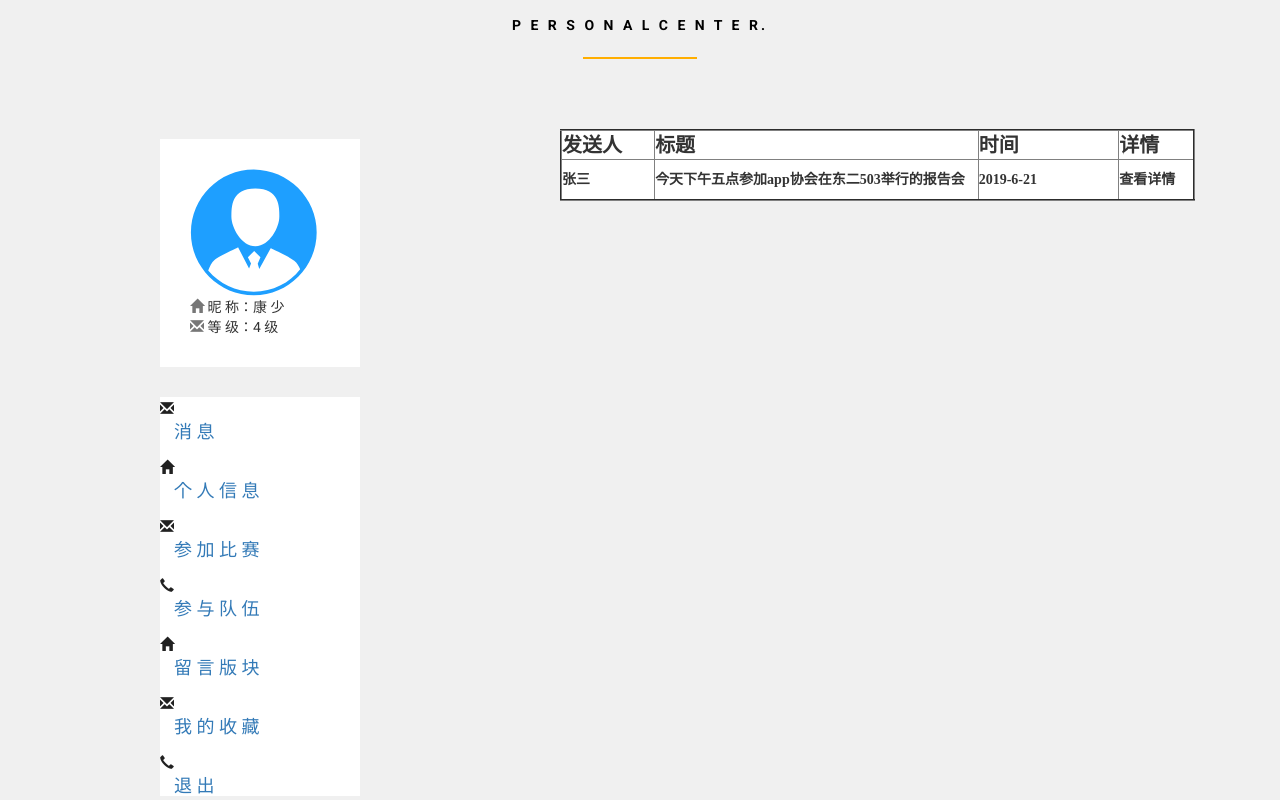
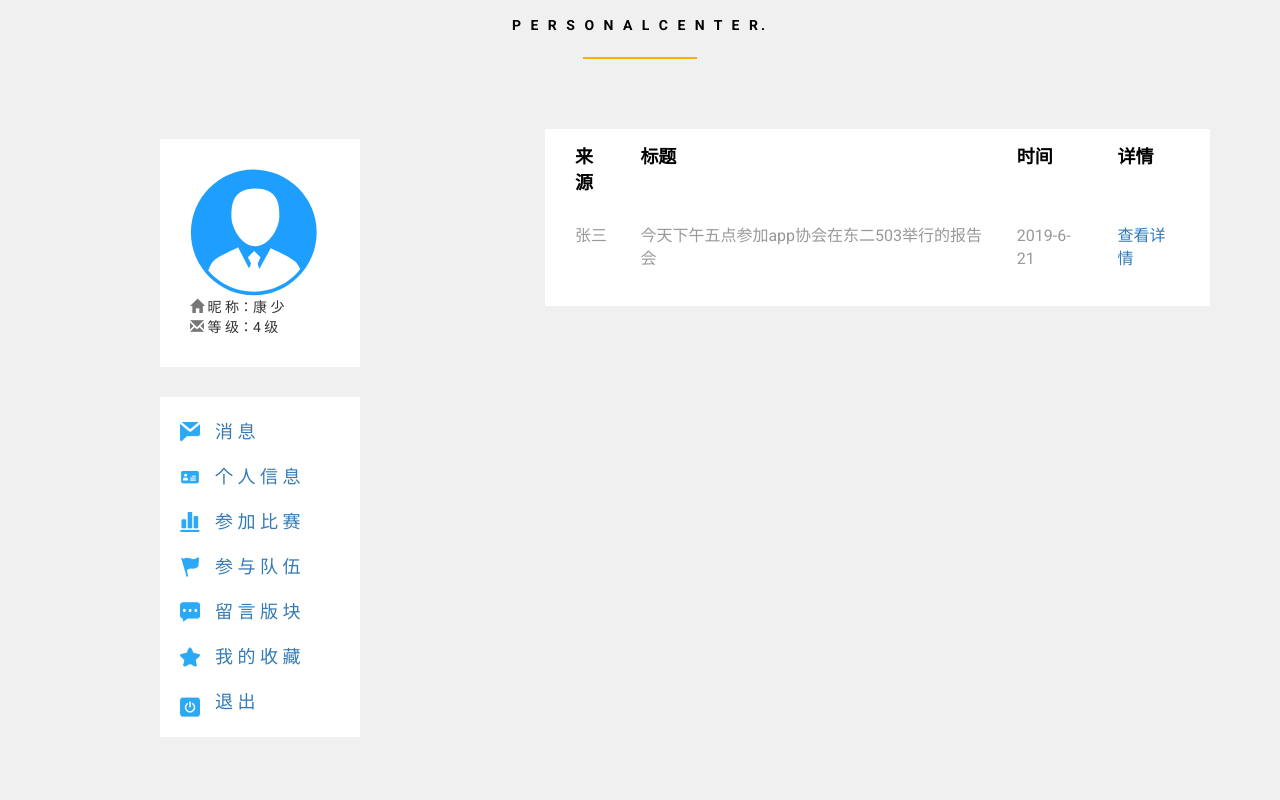
Before and after one commit to YuliDUAN/EasyTeam, a plain HTML site: page news.html in a window 1280 px wide. Shown: the part 420-1220 px from the top of the page. Drawn offline with Linux system fonts and the light colour scheme.

Commit message:
加入小图标

```diff
--- a/css/style.css
+++ b/css/style.css
@@ -1063,6 +1063,17 @@ body a:hover{
 .agileits_mail_grid_right {
     padding-left: 40px;
 }
+.tubiao{
+    margin-top: 25px;
+    margin-left: 20px;
+    width: 20px;
+    height: 20px;
+}
+.all_button{
+    background-image: url("/images/button.png");
+    width: 66px;
+    height: 36px;
+}
 .left-agileits {
     margin-top: 30px;
     background-color: #ffffff;
--- a/news.html
+++ b/news.html
@@ -73,32 +73,55 @@
                 <li><span class="glyphicon glyphicon-envelope" aria-hidden="true"></span> 等 级：4 级</li>
             </div>
             <div class="left-agileits">
-                <ul>
-                    <li><span class="glyphicon glyphicon-envelope" aria-hidden="true"></span><a href="news.html"><h4> 消 息</h4></a></li>
-                    <li><span class="glyphicon glyphicon-home" aria-hidden="true"></span><a href="contact.html"> <h4> 个 人 信 息 </h4> </a></li>
-                    <li><span class="glyphicon glyphicon-envelope" aria-hidden="true"></span><a href="#"> <h4> 参 加 比 赛 </h4></a></li>
-                    <li><span class="glyphicon glyphicon-earphone" aria-hidden="true"></span><a href="#"> <h4> 参 与 队 伍 </h4></a></li>
-                    <li><span class="glyphicon glyphicon-home" aria-hidden="true"></span><a href="#"><h4> 留 言 版 块 </h4></a> </li>
-                    <li><span class="glyphicon glyphicon-envelope" aria-hidden="true"></span><a href="#"> <h4> 我 的 收 藏 </h4></a></li>
-                    <li><span class="glyphicon glyphicon-earphone" aria-hidden="true"></span><a href="#"> <h4> 退 出 </h4></a></li>
-                </ul>
+                <table>
+                    <tr >
+                        <td><img class="tubiao" src="images/news.png"></td>
+                        <td style="padding-left: 15px ;padding-top: 25px"><span><a href="news.html"><h4> 消 息</h4></a></span></td>
+                    </tr>
+                    <tr >
+                        <td><img class="tubiao" src="images/personal.png"></td>
+                        <td style="padding-left: 15px;padding-top: 25px"><span><a href="contact.html"> <h4> 个 人 信 息 </h4> </a></span></td>
+                    </tr>
+                    <tr >
+                        <td><img class="tubiao" src="images/match.png"></td>
+                        <td style="padding-left: 15px ;padding-top: 25px"><span><a href="#"> <h4> 参 加 比 赛 </h4></a></span></td>
+                    </tr>
+                    <tr >
+                        <td><img class="tubiao" src="images/team.png"></td>
+                        <td style="padding-left: 15px ;padding-top: 25px"><span><a href="#"> <h4> 参 与 队 伍 </h4></a></span></td>
+                    </tr>
+                    <tr >
+                        <td><img class="tubiao" src="images/evaluate.png"></td>
+                        <td style="padding-left: 15px ;padding-top: 25px"><span><a href="#"><h4> 留 言 版 块 </h4></a></span></td>
+                    </tr>
+                    <tr >
+                        <td><img class="tubiao" src="images/collection.png"></td>
+                        <td style="padding-left: 15px ;padding-top: 25px"><span><a href="#"> <h4> 我 的 收 藏 </h4></a></span></td>
+                    </tr>
+                    <tr >
+                        <td style="padding-bottom: 15px"><img class="tubiao" src="images/quit.png"></td>
+                        <td style="padding-left: 15px ;padding-top: 25px;padding-bottom: 25px"><span><a href="#"> <h4> 退 出 </h4></a></span></td>
+                    </tr>
+                </table>
             </div>
         </div>
         <div class="agileits_mail_grids">
-            <div class="col-md-7 agileits_mail_grid_left">
-                <table border="2px">
-                    <tr role="row" class="news_title">
-                        <th class="sorting_disabled center" rowspan="1" colspan="1" style="width:100px;"><span>发送人</span></th>
-                        <th class="sorting_disabled " rowspan="1" colspan="1" style="width:350px"><span>标题</span></th>
-                        <th class="sorting_disabled center" rowspan="1" colspan="1" style="width:150px;"><span>时间</span></th>
-                        <th class="sorting_disabled center" rowspan="1" colspan="1" style="width:60px;"><span>详情</span></th>
+            <div class="col-md-7 agileits_mail_grid_left" style="background-color: #ffffff">
+                <table class="table">
+                    <tbody>
+                    <tr>
+                        <th><font size="4" color="black">来源</font></th>
+                        <th><font size="4" color="black">标题</font></th>
+                        <th><font size="4" color="black">时间</font></th>
+                        <th><font size="4" color="black">详情</font></th>
                     </tr>
-                    <tr class="news" >
-                        <th class="sorting_disabled center" rowspan="1" colspan="1" style="width:100px;">张三</th>
-                        <th class="sorting_disabled " rowspan="1" colspan="1" style="width:350px;">今天下午五点参加app协会在东二503举行的报告会</th>
-                        <th class="sorting_disabled center" rowspan="1" colspan="1" style="width:150px;">2019-6-21</th>
-                        <th class="sorting_disabled center" rowspan="1" colspan="1" style="width:80px;"><a href="#"></a>查看详情</th>
+                    <tr>
+                        <td><font size="3">张三</font></td>
+                        <td><font size="3">今天下午五点参加app协会在东二503举行的报告会</font></td>
+                        <td><font size="3">2019-6-21</font></td>
+                        <td><font size="3"><a href="#">查看详情</a> </font></td>
                     </tr>
+                    </tbody>
                 </table>
             </div>
             <div class="clearfix"></div>
```
Also changed, not shown: contact.html (+31 -10 lines), icons.html (+1 -2 lines), images/button.png (added), images/collection.png (added), images/evaluate.png (added), images/mail_nor.png (added), images/mail_r.png (added), images/match.png (added), images/news.png (added), images/personal.png (added), images/quit.png (added), images/team.png (added).
